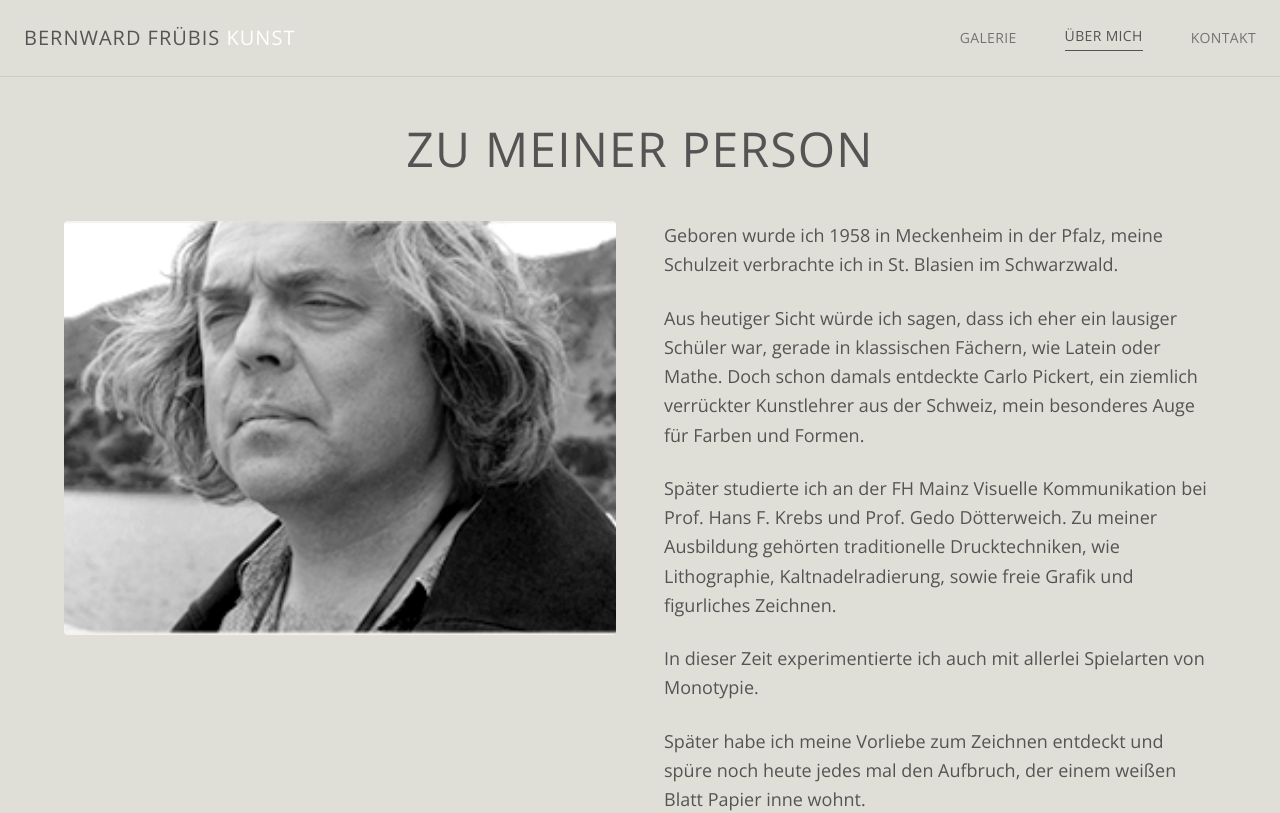
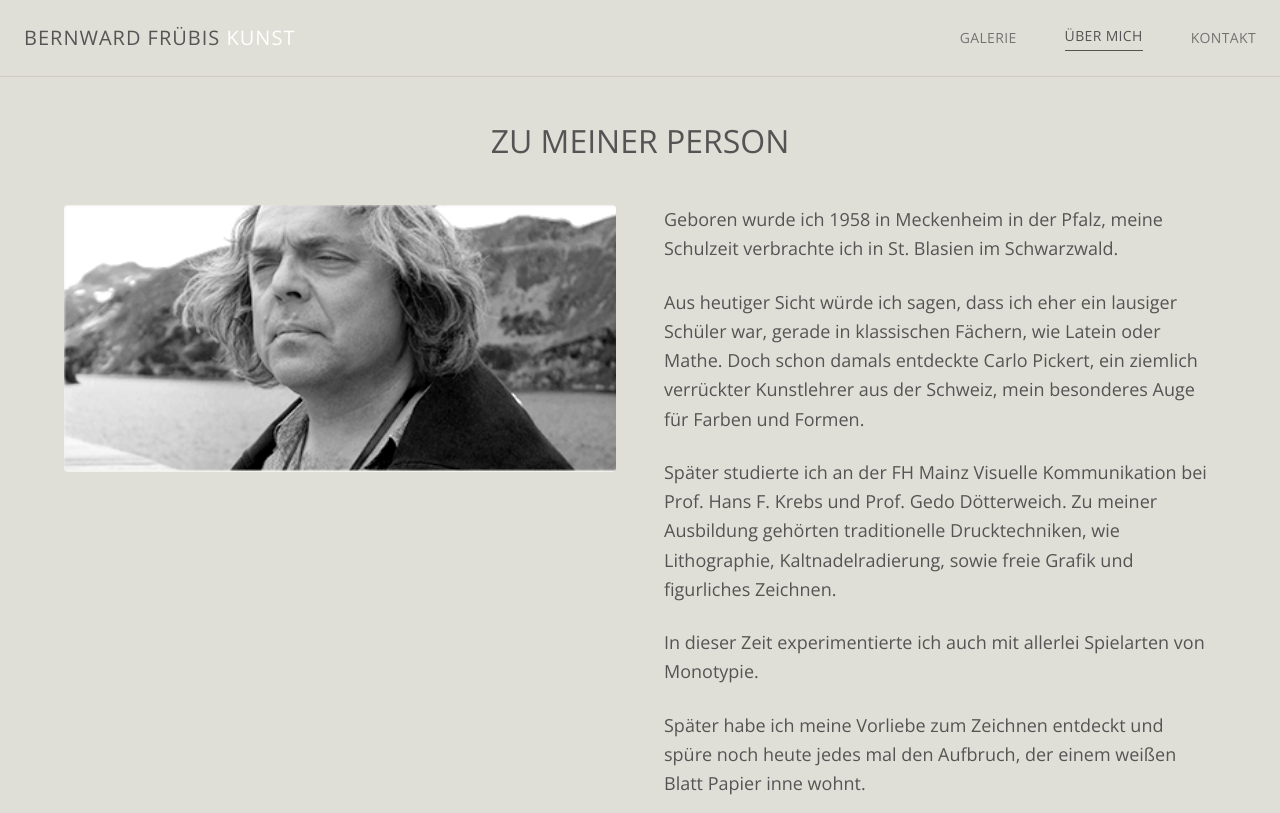
Before and after one commit to 1958marcopolo/bernwardfruebis-kunst, a React (Vite) app: page /ueber-mich in a window 1280 px wide. Shown: the top 813 px of the page. Built offline with nearby package versions, Linux system fonts and the light colour scheme.

Commit message:
Update Über Mich page
Update Über Mich page with full-width image and adjust headline size for "Zu meiner Person" to match other headlines.

```diff
--- a/src/pages/About.tsx
+++ b/src/pages/About.tsx
@@ -8,18 +8,22 @@ const About = () => {
       <main className="container mx-auto px-6 py-12">
         <div className="max-w-6xl mx-auto">
           <header className="mb-12 text-center">
-            <h1 className="text-4xl md:text-5xl font-medium mb-4 text-foreground tracking-wide">
+            <h1 style={{
+              fontWeight: '100',
+              fontSize: '32px',
+              letterSpacing: '0'
+            }} className="tracking-wide font-sans mb-4 text-foreground text-2xl">
               ZU MEINER PERSON
             </h1>
           </header>
 
           <div className="grid md:grid-cols-2 gap-12 items-start">
             {/* Artist Photo */}
-            <div className="aspect-[4/3] overflow-hidden rounded-sm">
+            <div className="w-full overflow-hidden rounded-sm">
               <img
                 src="/bernward_fruebis.png"
                 alt="Bernward Frübis, Artist"
-                className="w-full h-full object-cover"
+                className="w-full h-auto object-cover"
               />
             </div>
 
```
